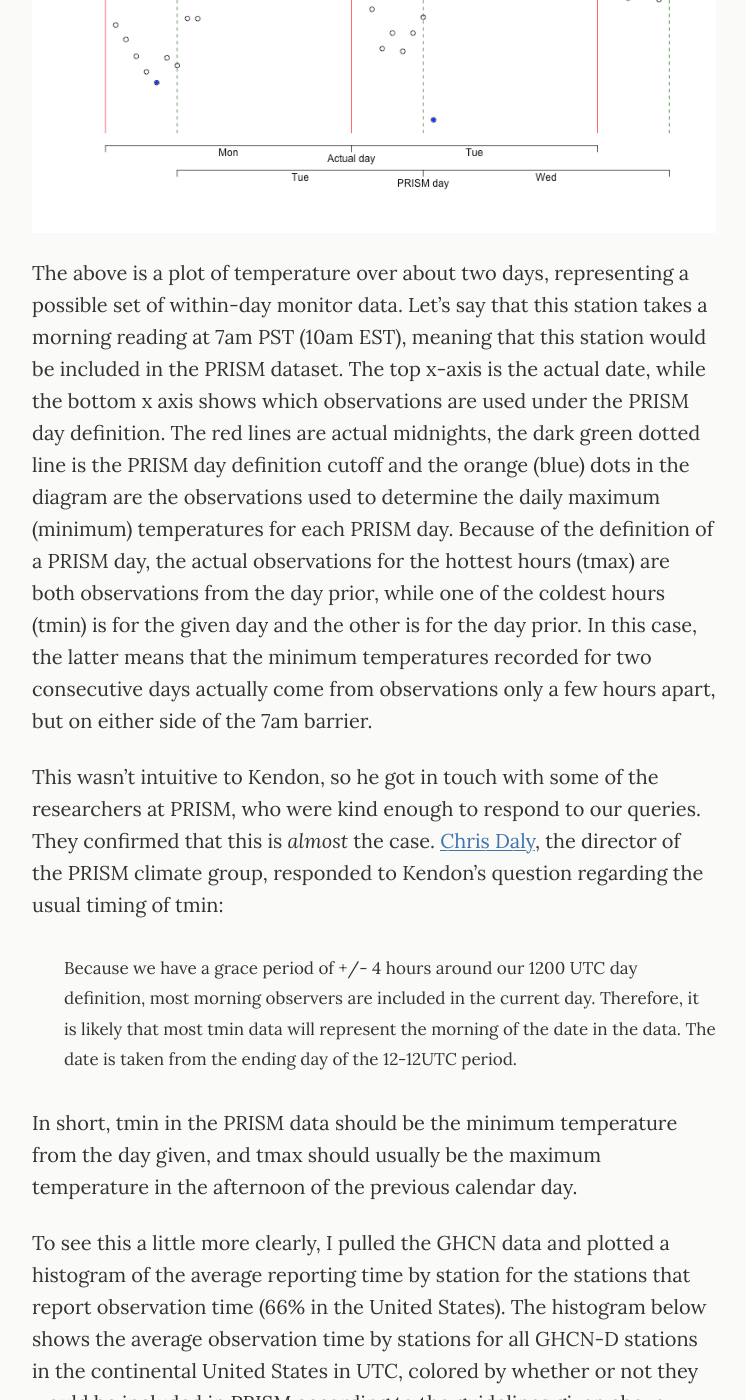
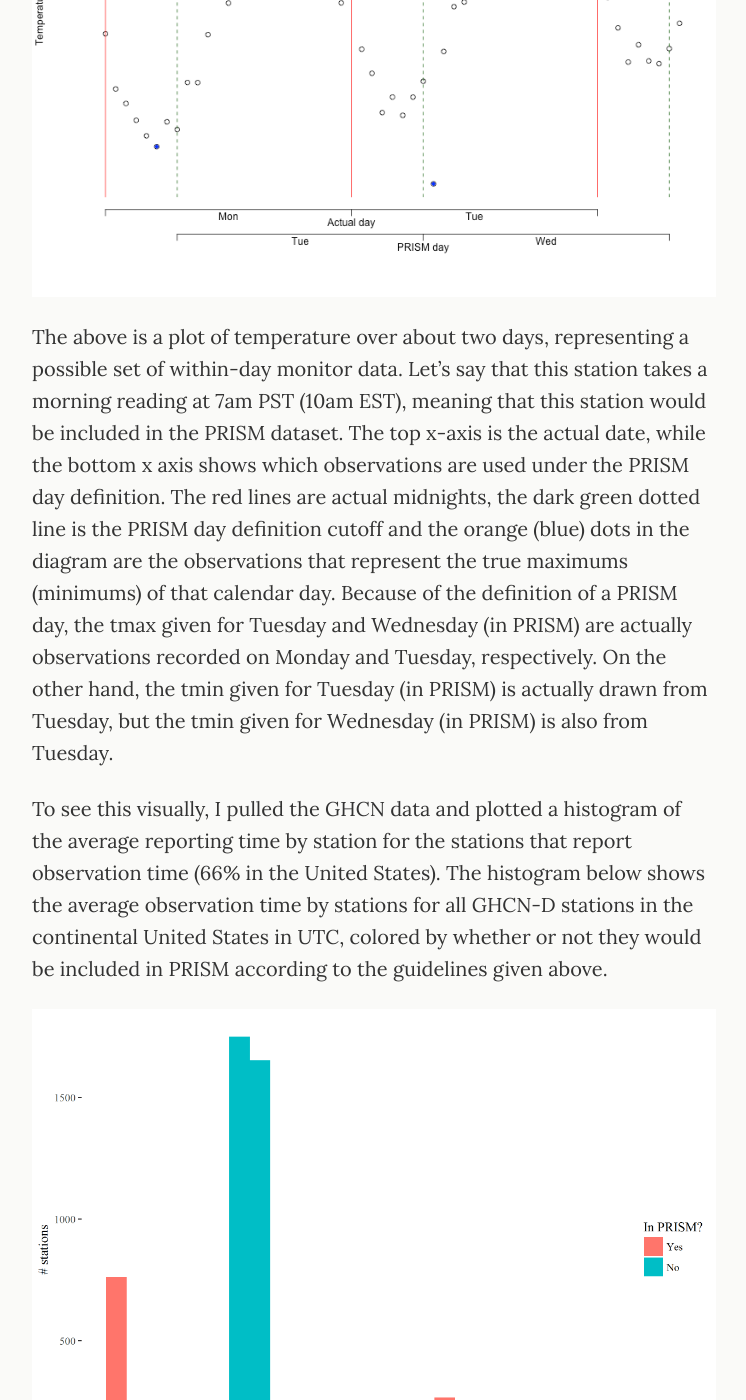
Before and after one commit to pbaylis/pbaylis.github.io, a Jekyll site: the page built from _posts/2016-05-18-prism-leads.md, in a window 1280 px wide and 1400 px high, scrolled down 2805 px. Shown: the whole window, without its empty margins (266-1012 px from the left). Built offline with Jekyll 4.4.1, drawn with Linux system fonts in a browser that asks for light colours; some of the changed text lies outside the part shown.

Commit message:
updated blog post

```diff
--- a/_posts/2016-05-18-prism-leads.md
+++ b/_posts/2016-05-18-prism-leads.md
@@ -5,17 +5,17 @@
 categories: PRISM, weather, climate
 ---
 
-As readers of this blog know, one way that climate economists project the impacts of climate change is by observing the relationships between historical weather realizations and economic outcomes. Recently, fellow ARE PhD student [Kendon Bell](http://www.kendonbell.com/) noticed an idiosyncrasy in PRISM, one of the weather datasets we frequently use in our analyses. Since many of us rely on high-quality daily weather data to do our work, Kendon and I thought readers of the blog might benefit from what we learned.
+As readers of this blog know, one way that climate economists project the impacts of climate change is by observing the relationships between historical weather realizations and economic outcomes. Fellow former ARE PhD [Kendon Bell](http://globalpolicy.science/kendon-bell/) alterted me to an idiosyncrasy in one of the weather datasets we frequently use in our analyses. Since many of us (myself included) rely high-quality daily weather data to do our work, I investigated. This post is a fairly deep dive into what I learned, so if you happen to not be interested in the minutae of daily weather data, consider yourself.
 
-The [PRISM AN81-d](http://www.prism.oregonstate.edu/documents/PRISM_datasets.pdf) dataset is comprised of daily minimum temperature, maximum temperatures, and precipitation for the continental United States from 1981 to present. It is created by the [PRISM Climate Group](http://www.prism.oregonstate.edu/) at Oregon State, and it is *really* nice. Why? It's a gridded data product: it is composed of hundreds of thousands of 4km by 4km grid cells, where the values for each cell are determined by a [complex interpolation method](http://www.prism.oregonstate.edu/documents/Daly2008_PhysiographicMapping_IntJnlClim.pdf) from weather station data ([GHCN-D](https://data.noaa.gov/dataset/global-historical-climatology-network-daily-ghcn-daily-version-3)) that accounts for topological factors. Importantly, it's consistent: there are no discontinuous jumps in the data (see Figure below) and it's a balanced panel: the observations are never missing.
+The [PRISM AN81-d](http://www.prism.oregonstate.edu/documents/PRISM_datasets.pdf) dataset is comprised of daily minimum temperature, maximum temperatures, and precipitation for the continental United States from 1981 to present. It is created by the [PRISM Climate Group](http://www.prism.oregonstate.edu/) at Oregon State, and it is *really* nice. Why? It's a gridded data product: it is composed of hundreds of thousands of 4km by 4km grid cells, where the values for each cell are determined by a [complex interpolation method](http://www.prism.oregonstate.edu/documents/Daly2008_PhysiographicMapping_IntJnlClim.pdf) from weather station data ([GHCN-D](https://data.noaa.gov/dataset/global-historical-climatology-network-daily-ghcn-daily-version-3)) that accounts for topological factors. Importantly, it's consistent: there are no discontinuous jumps in the data (see figure below) and it's a balanced panel: the observations are never missing.
 
 ![PRISM 30 year normals](/assets/img/PRISM_tmax_30yr_normal_4kmM2_annual.png)
 
-These benefits are well-understood, and many researchers, myself included, have begun to use the PRISM data for their statistical models. However, Kendon recently discovered a particularity of these data that may be important for some researchers: most measurements of temperature maximum, and some measurements of temperature minimums, actually refer to the maximum or minimum temperature of the day *before* the date listed.
+These benefits are well-understood, and as a result many researchers use the PRISM dataset for their statistical models. However, there is a particularity of these data that may be important to those making use of the daily variation in the data: most measurements of temperature maximum, and some measurements of temperature minimums, actually refer to the maximum or minimum temperature of the day *before* the date listed.
 
-To understand this, you have to understand that daily climate observations are actually summaries of many within-day observations. The reported maximum and minimum temperature are just the maximum and minimum temperature observations within a given day. The tricky part is that stations define a "day" differently, and there is a lot of heterogeneity across the United States. Most U.S. stations record in the morning, usually around 7am. The others record in the afternoon or evening.
+To understand this, you have to understand that daily climate observations are actually summaries of many within-day observations. The reported maximum and minimum temperature are just the maximum and minimum temperature observations within a given day. The tricky part is that stations define a "day" differently, and there is a lot of heterogeneity across the United States: while most U.S. stations record in the morning (i.e, "morning observers"), a hefty proportion of stations are either afternoon or evening observers.
 
-PRISM aggregates data from these daily summaries, but in order to ensure consistency tries to only incorporate morning observers. This leads to the definition of a "PRISM day". The PRISM [documentation](http://prism.nacse.org/documents/PRISM_datasets.pdf) defines a "PRISM day" as:
+PRISM aggregates data from these daily reports, but in order to ensure consistency tries to only incorporate morning observers. This leads to the definition of a "PRISM day". The PRISM [documentation](http://prism.nacse.org/documents/PRISM_datasets.pdf) defines a "PRISM day" as:
 
 > Station data used in AN81d are screened for adherence to a “PRISM day” criterion.  A PRISM day is defined as 1200 UTC-1200 UTC (e.g., 7 AM-7AM EST), which is the same as the [the National Weather Service’s hydrologic day].  Once-per day observation times must fall within +/- 4 hours of the PRISM day to be included in the AN81d tmax and tmin datasets.  Stations without reported observation times in the NCEI GHCN-D database are currently assumed to adhere to the PRISM day criterion.  The dataset uses a day-ending naming convention, e.g., a day ending at 1200 UTC on 1 January is labeled 1 January.
 
@@ -23,19 +23,15 @@
 
 ![Diagram](/assets/img/prism_dates_example.png)
 
-The above is a plot of temperature over about two days, representing a possible set of within-day monitor data. Let's say that this station takes a morning reading at 7am PST (10am EST), meaning that this station would be included in the PRISM dataset. The top x-axis is the actual date, while the bottom x axis shows which observations are used under the PRISM day definition. The red lines are actual midnights, the dark green dotted line is the PRISM day definition cutoff and the orange (blue) dots in the diagram are the observations used to determine the daily maximum (minimum) temperatures for each PRISM day. Because of the definition of a PRISM day, the actual observations for the hottest hours (tmax) are both observations from the day prior, while one of the coldest hours (tmin) is for the given day and the other is for the day prior. In this case, the latter means that the minimum temperatures recorded for two consecutive days actually come from observations only a few hours apart, but on either side of the 7am barrier.
+The above is a plot of temperature over about two days, representing a possible set of within-day monitor data. Let's say that this station takes a morning reading at 7am PST (10am EST), meaning that this station would be included in the PRISM dataset. The top x-axis is the actual date, while the bottom x axis shows which observations are used under the PRISM day definition. The red lines are actual midnights, the dark green dotted line is the PRISM day definition cutoff and the orange (blue) dots in the diagram are the observations that represent the true maximums (minimums) of that calendar day. Because of the definition of a PRISM day, the tmax given for Tuesday and Wednesday (in PRISM) are actually observations recorded on Monday and Tuesday, respectively. On the other hand, the tmin given for Tuesday (in PRISM) is actually drawn from Tuesday, but the tmin given for Wednesday (in PRISM) is also from Tuesday.
 
-This wasn't intuitive to Kendon, so he got in touch with some of the researchers at PRISM, who were kind enough to respond to our queries. They confirmed that this is *almost* the case. [Chris Daly](http://cbee.oregonstate.edu/prism), the director of the PRISM climate group, responded to Kendon's question regarding the usual timing of tmin:
-
-> Because we have a grace period of +/- 4 hours around our 1200 UTC day definition, most morning observers are included in the current day. Therefore, it is likely that most tmin data will represent the morning of the date in the data. The date is taken from the ending day of the 12-12UTC period.
-
-In short, tmin in the PRISM data should be the minimum temperature from the day given, and tmax should usually be the maximum temperature in the afternoon of the previous calendar day.
-
-To see this a little more clearly, I pulled the GHCN data and plotted a histogram of the average reporting time by station for the stations that report observation time (66% in the United States). The histogram below shows the average observation time by stations for all GHCN-D stations in the continental United States in UTC, colored by whether or not they would be included in PRISM according to the guidelines given above.
+To see this visually, I pulled the GHCN data and plotted a histogram of the average reporting time by station for the stations that report observation time (66% in the United States). The histogram below shows the average observation time by stations for all GHCN-D stations in the continental United States in UTC, colored by whether or not they would be included in PRISM according to the guidelines given above.
 
 ![Histogram of observation time](/assets/img/obs_time_hist.png)
 
-So most stations that report observation time are morning observers, and the PRISM day definition does a good job capturing the bulk of that distribution. On average, stations fulfilling the PRISM criterion report at 7:25am or so. We can use this to see which extreme temperatures will be reported as occuring on the actual day they occurred. The next two figures show histograms of observed maximum and minimum temperatures.
+This confirms what I asserted above: most, but not all, GHCN-D stations are morning observers, and the PRISM day definition does a good job capturing the bulk of that distribution. On average, stations fulfilling the PRISM criterion report at 7:25am or so.
+
+The next step is to look empirically at how many minimum and maximum temperature observations are likely to fall before or after the observation time cutoff. To do that, we need some raw weather station data, which I pulled from [NOAA's Quality Controlled Local Climatological Data](https://www.ncdc.noaa.gov/data-access/land-based-station-data/land-based-datasets/quality-controlled-local-climatological-data-qclcd) (QCLCD). To get a sense for which extreme temperatures would be reported as occuring on the actual day they occurred, I assumed that all stations would report at 7:25am, the average observation time in the PRISM dataset. The next two figures show histograms of observed maximum and minimum temperatures.
 
 ![Histogram of observed maximum temperatures](/assets/img/max_temp_hist.png)
 
@@ -43,7 +39,7 @@
 
 I've colored the histogram so that all maximum and minimum temperatures after 7:25am are red, indicating that maximum and minimums after that time will be reported as occuring during the following day. As expected, the vast majority of maximum temperatures (>94%) occur after 7:25am. But suprisingly, a good portion (32%) of minimum temperatures do as well. If you're concerned about the large number of minimum temperature observations around midnight, remember that a midnight-to-midnight summary is likely to have this sort of "bump", since days with a warmer-than-usual morning and a colder-than-usual night will have their lowest temperature at the end of the calendar day.
 
-As a more direct check, I compared PRISM data to hourly weather station data from [NOAA's Quality Controlled Local Climatological Data](https://www.ncdc.noaa.gov/data-access/land-based-station-data/land-based-datasets/quality-controlled-local-climatological-data-qclcd) (QCLCD), aggregated it to the daily level using a midnight-to-midnight definition. Then I matched the two together and compared PRISM daily observations to QCLCD weather station observations. The table below shows the pairwise correlations between the PRISM day-of observations, leads (next day), and the QCLCD data for both maximum and minimum daily temperature.
+As a more direct check, I compared PRISM leads of maximum and minimum temperatue to daily aggregates (that I computed using a local calendar date definition) of the raw QCLCD data described above. The table below shows the pairwise correlations between the PRISM day-of observations, leads (next day), and the QCLCD data for both maximum and minimum daily temperature.
 
 Measure | PRISM day-of        | PRISM lead |
 --------------------|------------|------
```
